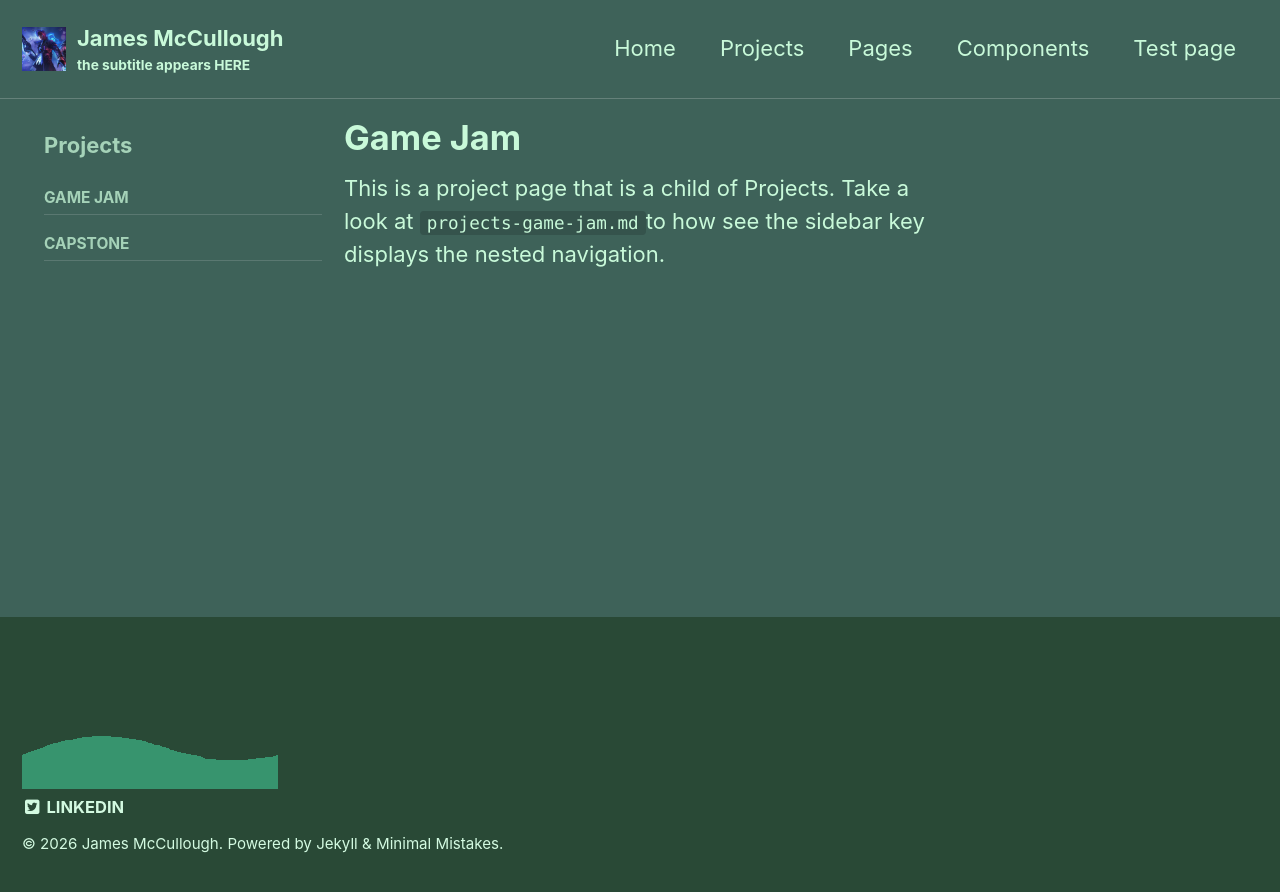
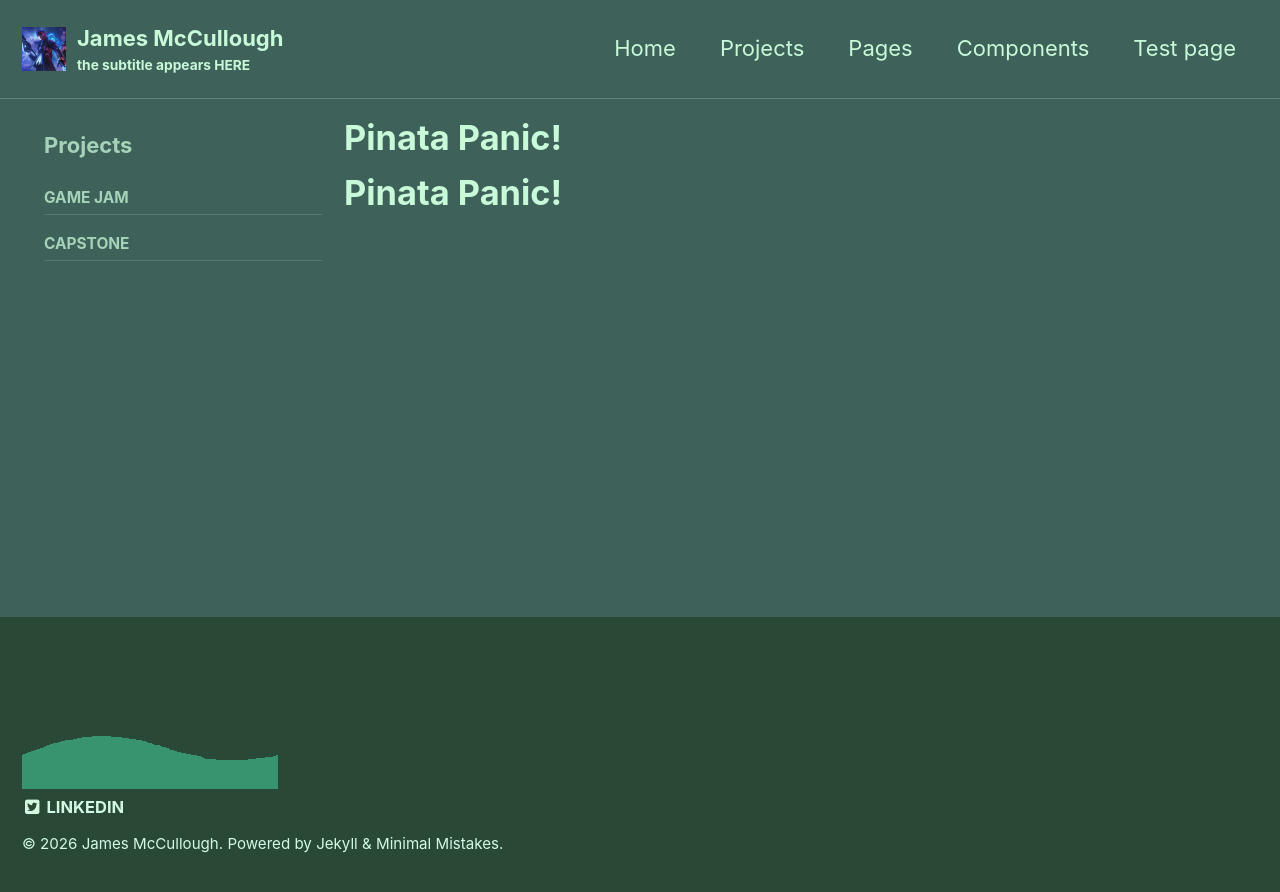
Before and after one commit to JamesMcC23/JamesMcC23.github.io, a Jekyll site: the page built from _pages/projects-game-jam.md, in a window 1280 px wide. Shown: the top 892 px of the page. Built offline with Jekyll 4.4.1, drawn with Linux system fonts in a browser that asks for light colours.

Commit message:
Change project title to 'Pinata Panic!'
Updated project title and header for clarity.

```diff
--- a/_pages/projects-game-jam.md
+++ b/_pages/projects-game-jam.md
@@ -1,5 +1,5 @@
 ---
-title: "Game Jam"
+title: "Pinata Panic!"
 layout: single
 permalink: /projects/game-jam/
 sidebar:
@@ -8,4 +8,4 @@
     - projects
 
 ---
-This is a project page that is a child of Projects. Take a look at `projects-game-jam.md`to how see the sidebar key displays the nested navigation.
+<h1> Pinata Panic!</h1>
```
